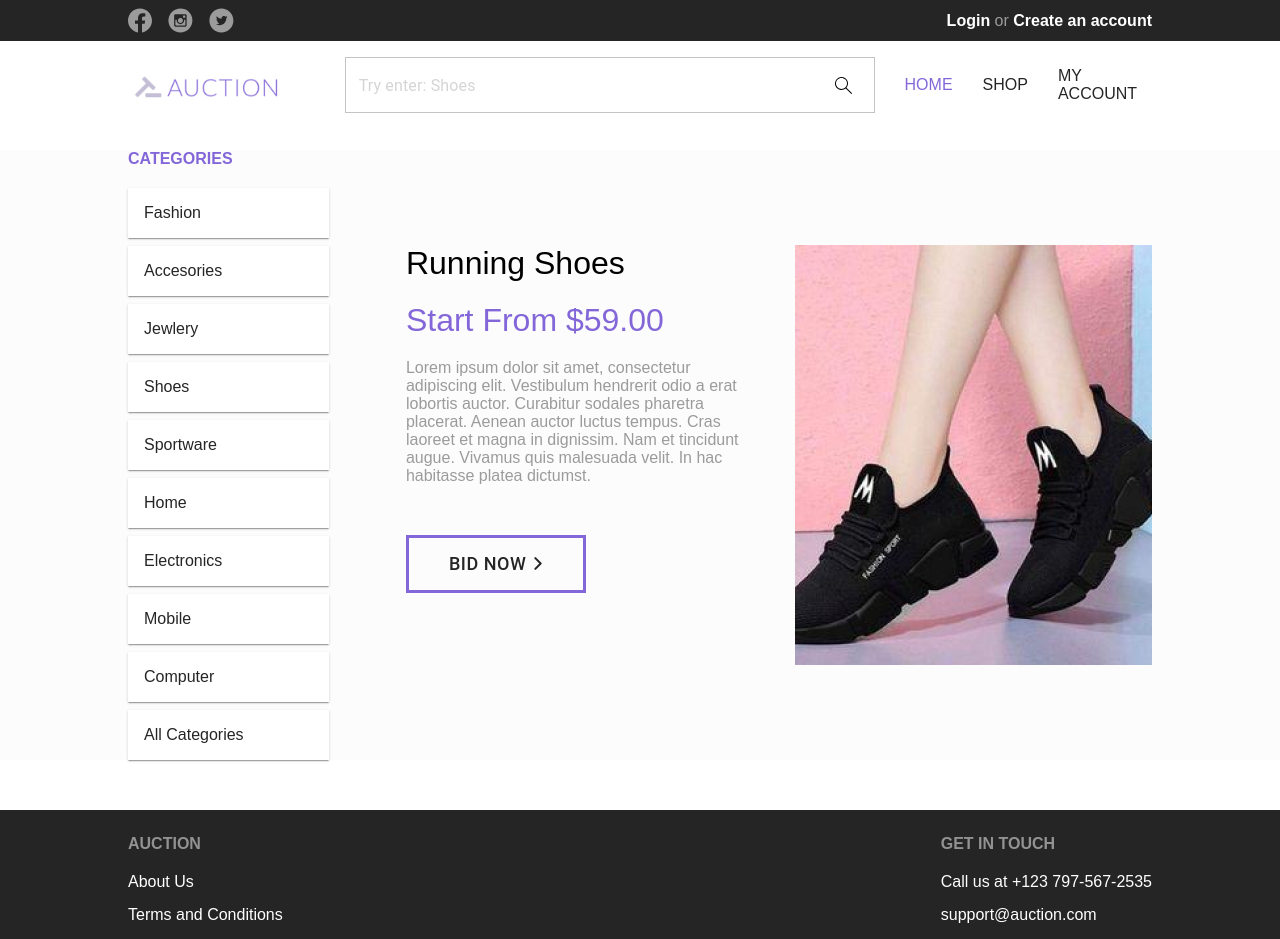
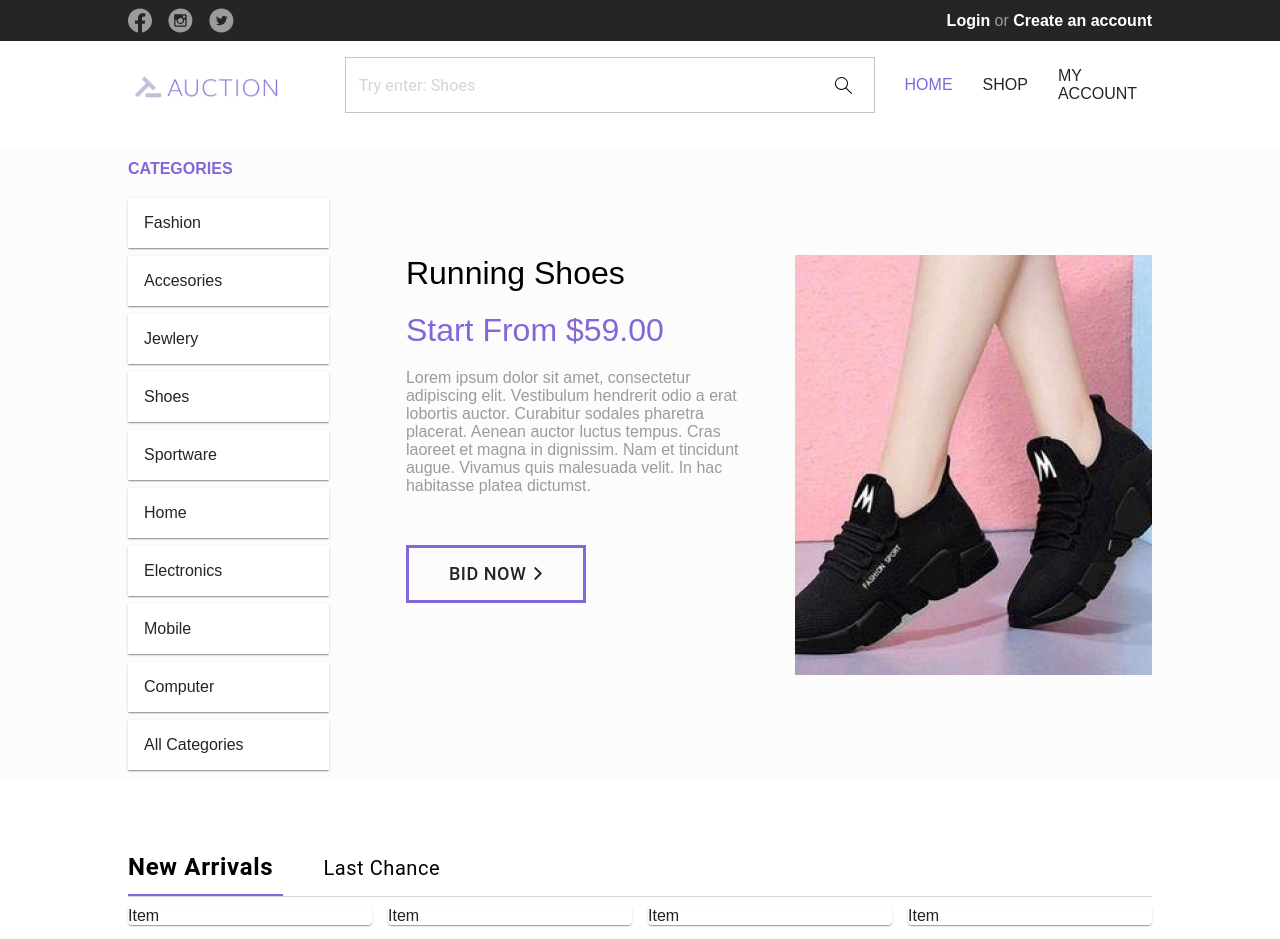
Before and after one commit to abecirovic3/Auction-App, a React (Create React App) app in the folder auction-app-frontend/: page / in a window 1280 px wide. Shown: the top 939 px of the page. Built offline with nearby package versions, Linux system fonts and the light colour scheme.

Commit message:
Implement basic home product grid layout

```diff
--- a/auction-app-frontend/src/assets/style/home-page-main.scss
+++ b/auction-app-frontend/src/assets/style/home-page-main.scss
@@ -2,6 +2,8 @@
 
 .home-page-main-container {
   background-color: base.$background-color;
+  padding-top: 10px;
+  padding-bottom: 10px;
 
   .home-page-main-content-container {
     width: base.$main-width;
--- /dev/null
+++ b/auction-app-frontend/src/assets/style/home-page-product-tabs.scss
@@ -0,0 +1,34 @@
+@use "base";
+
+.home-product-tabs-container {
+  .home-product-tabs-content-container {
+    width: 80%;
+    margin: auto;
+
+    .tab-selector {
+      border-bottom: 1px solid base.$border-color;
+      margin-bottom: 10px;
+    }
+
+    .tab-selector-btn,
+    .tab-selector-btn-active {
+      color: black;
+      text-transform: capitalize;
+      padding-left: 0;
+      padding-right: 10px;
+      margin-right: 40px;
+    }
+
+    .tab-selector-btn {
+      font-size: 20px;
+      font-weight: 400;
+    }
+
+    .tab-selector-btn-active {
+      font-size: 24px;
+      font-weight: 700;
+      border-bottom: 2px solid base.$primary-color;
+      border-radius: 0;
+    }
+  }
+}
--- /dev/null
+++ b/auction-app-frontend/src/assets/style/home-page.scss
@@ -0,0 +1,6 @@
+.home-page-container {
+  display: flex;
+  flex-direction: column;
+  justify-content: space-between;
+  gap: 60px;
+}
--- a/auction-app-frontend/src/components/Home/Home.js
+++ b/auction-app-frontend/src/components/Home/Home.js
@@ -1,9 +1,13 @@
 import HomeMain from 'components/Home/HomeMain/HomeMain';
+import HomeProductsTabContainer from 'components/Home/HomeItemsTabContainer/HomeProductsTabContainer';
+
+import 'assets/style/home-page.scss';
 
 const Home = () => {
     return (
-        <div>
+        <div className='home-page-container'>
             <HomeMain />
+            <HomeProductsTabContainer />
         </div>
     );
 };
--- /dev/null
+++ b/auction-app-frontend/src/components/Home/HomeItemsTabContainer/HomeProductsTabContainer.js
@@ -0,0 +1,63 @@
+import { useState } from 'react';
+import { Button, Grid, Paper } from '@mui/material';
+
+import 'assets/style/home-page-product-tabs.scss'
+
+const HomeProductsTabContainer = () => {
+    const [activeTab, setActiveTab] = useState({ newArrivals: true, lastChance: false });
+
+    function setActive(tab) {
+        const tabSelector = {newArrivals: false, lastChance: false};
+        tabSelector[tab] = true;
+        setActiveTab(tabSelector);
+    }
+
+    return (
+        <div className="home-product-tabs-container">
+            <div className="home-product-tabs-content-container">
+                <div className="tab-selector">
+                    <Button
+                        onClick={() => {setActive('newArrivals')}}
+                        className={activeTab.newArrivals ? 'tab-selector-btn-active' : 'tab-selector-btn'}
+                    >
+                        New Arrivals
+                    </Button>
+                    <Button
+                        onClick={() => {setActive('lastChance')}}
+                        className={activeTab.lastChance ? 'tab-selector-btn-active' : 'tab-selector-btn'}
+                    >
+                        Last Chance
+                    </Button>
+                </div>
+                <Grid container spacing={2}>
+                    <Grid item xs={3}>
+                        <Paper>Item</Paper>
+                    </Grid>
+                    <Grid item xs={3}>
+                        <Paper>Item</Paper>
+                    </Grid>
+                    <Grid item xs={3}>
+                        <Paper>Item</Paper>
+                    </Grid>
+                    <Grid item xs={3}>
+                        <Paper>Item</Paper>
+                    </Grid>
+                    <Grid item xs={3}>
+                        <Paper>Item</Paper>
+                    </Grid>
+                    <Grid item xs={3}>
+                        <Paper>Item</Paper>
+                    </Grid>
+                    <Grid item xs={3}>
+                        <Paper>Item</Paper>
+                    </Grid>
+                    <Grid item xs={3}>
+                        <Paper>Item</Paper>
+                    </Grid>
+                </Grid>
+            </div>
+        </div>
+    );
+};
+
+export default HomeProductsTabContainer;
```
